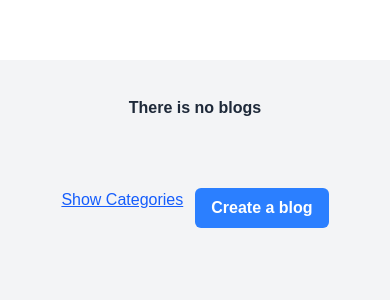
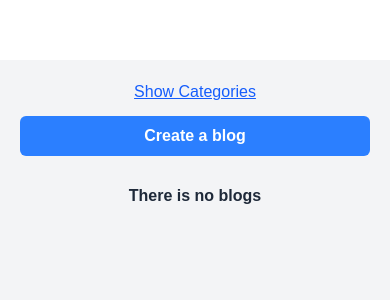
Before and after one commit to hainweb/blog-app, a Next.js app: page /home in a window 390 px wide. Shown: the top 300 px of the page. Built offline with nearby package versions, Linux system fonts and the light colour scheme.

Commit message:
Update index.jsx

```diff
--- a/src/pages/home/index.jsx
+++ b/src/pages/home/index.jsx
@@ -10,11 +10,11 @@ const blog = ({ blogs, categories }) => {
   const [allBlogs, setAllBlogs] = useState(safeBlogs);
   const [skip, setSkip] = useState(safeBlogs.length);
   const [loading, setLoading] = useState(false);
-  const [hasMoreBlogs, setHasMoreBlogs] = useState(true); // ✅ New state
+  const [hasMoreBlogs, setHasMoreBlogs] = useState(true);
   const containerRef = useRef();
 
   const loadMoreBlogs = async () => {
-    if (!hasMoreBlogs || loading) return; // ✅ Prevent extra calls
+    if (!hasMoreBlogs || loading) return;
 
     setLoading(true);
     try {
@@ -22,13 +22,11 @@ const blog = ({ blogs, categories }) => {
         params: { skip, limit: 10 },
       });
       const data = res.data;
-      console.log("Data is ", data);
-
       if (data.blogs.length > 0) {
         setAllBlogs((prev) => [...prev, ...data.blogs]);
         setSkip((prev) => prev + data.blogs.length);
       } else {
-        setHasMoreBlogs(false); // ✅ Stop loading when no more blogs
+        setHasMoreBlogs(false);
       }
     } catch (error) {
       console.error("Error loading more blogs:", error);
@@ -38,7 +36,6 @@ const blog = ({ blogs, categories }) => {
 
   useEffect(() => {
     const container = containerRef.current;
-
     const handleScroll = () => {
       if (
         container.scrollTop + container.clientHeight >=
@@ -59,13 +56,29 @@ const blog = ({ blogs, categories }) => {
 
   return (
     <div className="p-5 min-h-screen bg-gray-100 mt-15">
-      <div className="grid grid-cols-1 sm:grid-cols-2 lg:grid-cols-3 gap-4 bg-gray-100">
+      {/* Top Buttons for Mobile */}
+      <div className="md:hidden flex flex-col gap-3 mb-5">
+        <button
+          onClick={() => setShowCategories(!showCategories)}
+          className="text-blue-600 font-medium underline"
+        >
+          {showCategories ? "Hide Categories" : "Show Categories"}
+        </button>
+        <Link href="/create-blog">
+          <button className="rounded-md px-4 py-2 font-bold bg-blue-500 text-white hover:bg-blue-600 w-full">
+            Create a blog
+          </button>
+        </Link>
+      </div>
+
+      <div className="grid grid-cols-1 md:grid-cols-3 gap-4">
+        {/* Blog List */}
         <div
           ref={containerRef}
-          className="grid grid-cols-1 sm:grid-cols-1 md:grid-cols-1 lg:grid-cols-1 lg:col-span-2 gap-4 p-4 overflow-y-auto max-h-[40rem] hide-scrollbar"
+          className="md:col-span-2 grid grid-cols-1 gap-4 p-2 overflow-y-auto max-h-[40rem] hide-scrollbar"
         >
           {allBlogs.length >= 1 ? (
-            allBlogs.map((item, subIndex) => (
+            allBlogs.map((item) => (
               <div
                 key={item._id}
                 className="relative bg-white rounded-xl shadow-sm border border-gray-200 p-3 text-sm hover:shadow-xl transition"
@@ -119,24 +132,18 @@ const blog = ({ blogs, categories }) => {
           )}
         </div>
 
-        <div className="p-5 w-full">
-          <div className="flex justify-center gap-3 mt-4">
-            <button
-              onClick={() => setShowCategories(!showCategories)}
-              className="md:hidden text-blue-600 font-medium underline mb-4"
-            >
-              {showCategories ? "Hide Categories" : "Show Categories"}
-            </button>
-
+        {/* Sidebar for Categories */}
+        <div className="p-3 w-full">
+          <div className="hidden md:flex justify-between mb-4">
             <Link href="/create-blog">
-              <button className="rounded-md px-4 py-2 font-bold bg-blue-500 text-white hover:bg-blue-600">
+              <button className="rounded-md px-4 py-2 font-bold bg-blue-500 text-white hover:bg-blue-600 w-full">
                 Create a blog
               </button>
             </Link>
           </div>
 
           <div className={`${showCategories ? "block" : "hidden"} md:block`}>
-            <div className="bg-white rounded-xl shadow-xl border mt-10 px-6 py-4">
+            <div className="bg-white rounded-xl shadow-xl border mt-5 px-6 py-4">
               <h2 className="text-blue-900 font-bold text-2xl">Categories</h2>
               <div className="h-0.5 bg-orange-500 w-full mt-2 rounded"></div>
               <div className="flex flex-col mt-3 gap-2 overflow-y-auto max-h-60">
```
